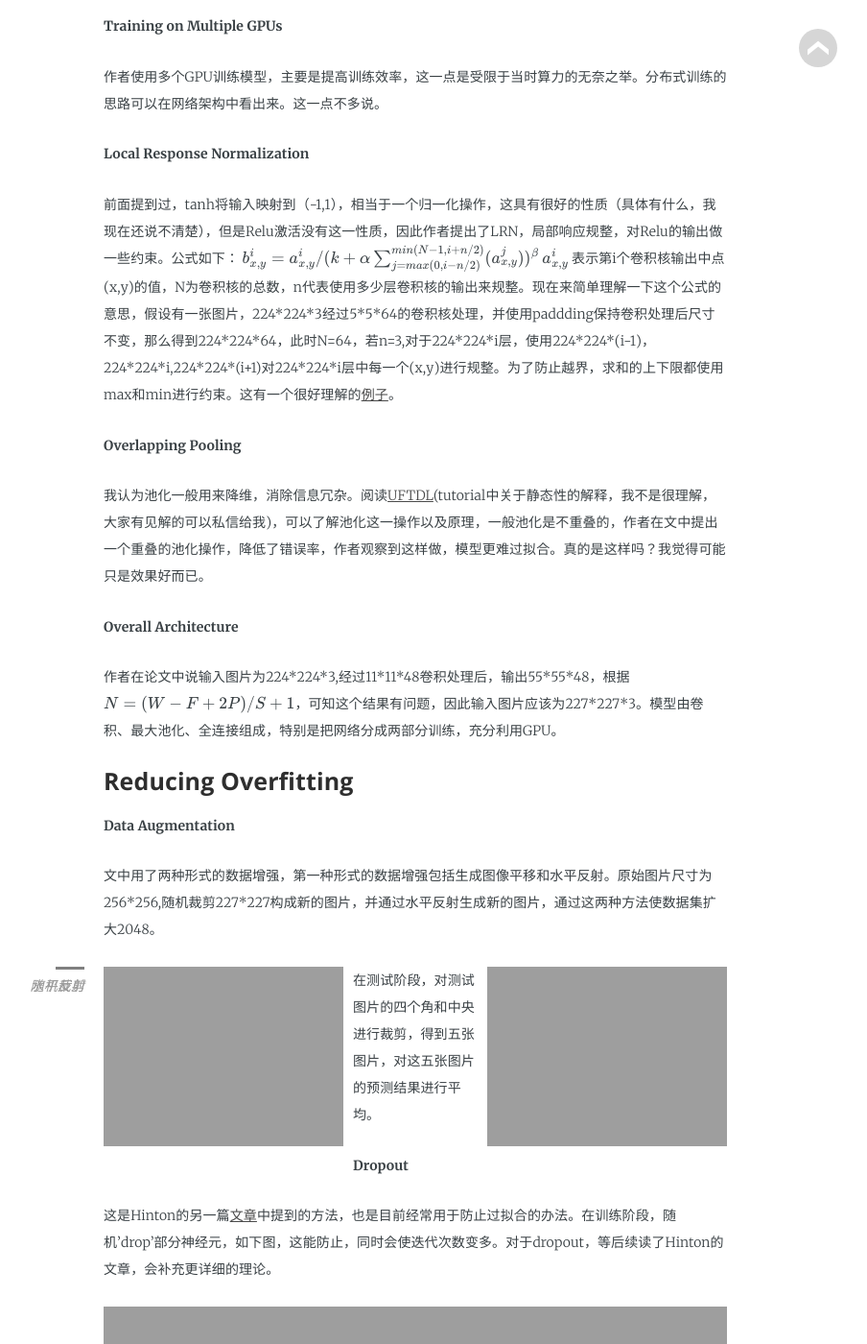
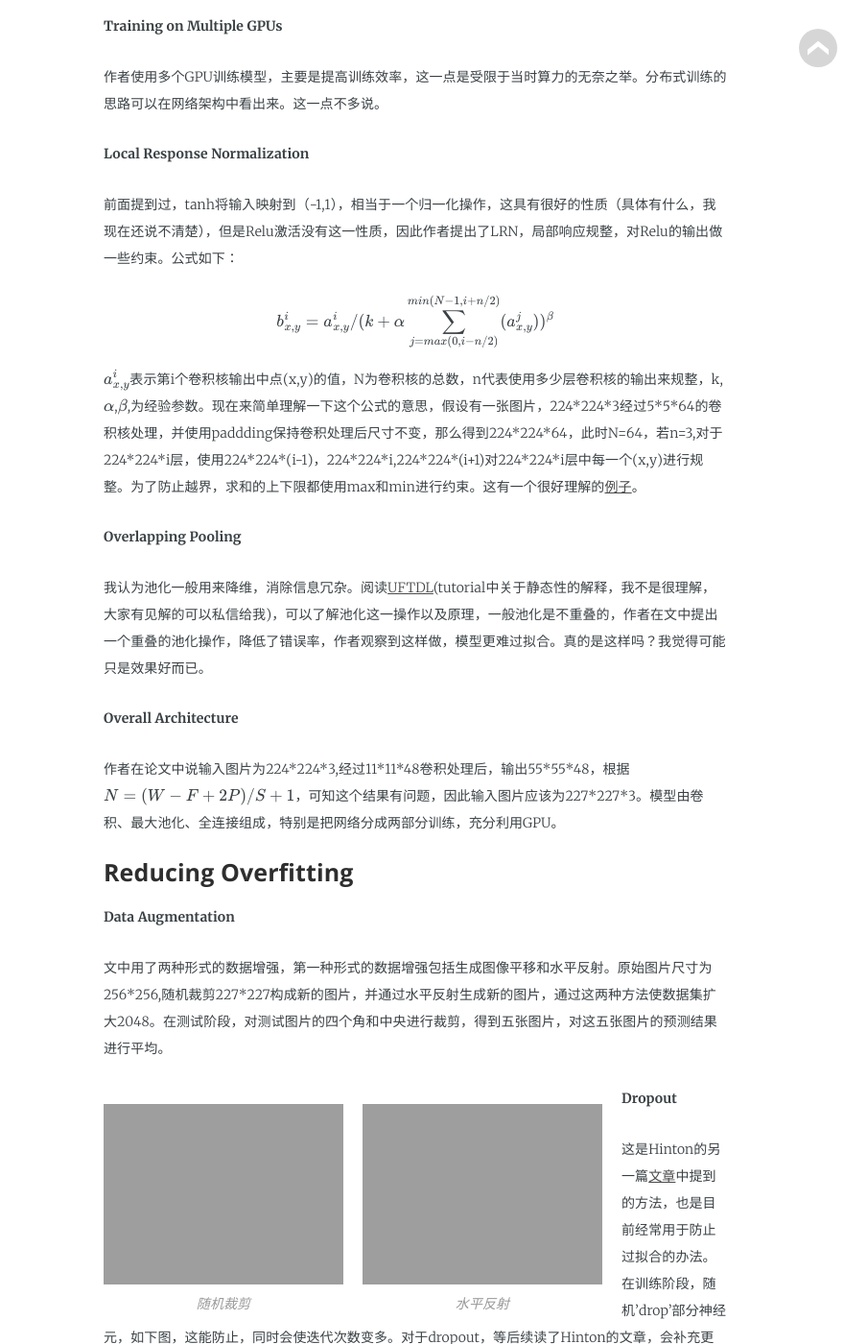
Before and after one commit to kleinzcy/kleinzcy.github.io, a Jekyll site: the page built from _posts/2019-06-23-alexnet.md, in a window 1280 px wide and 1400 px high, scrolled down 1508 px. Shown: the whole window at 96% size, without its empty margins (207-1111 px from the left). Built offline with Jekyll 4.4.1, drawn with Linux system fonts in a browser that asks for light colours; some web fonts are replaced; formulas are drawn with MathJax 3.

Commit message:
Update ImageNet Classification with Deep Convolutional Neural Networks

```diff
--- a/_posts/2019-06-23-alexnet.md
+++ b/_posts/2019-06-23-alexnet.md
@@ -30,8 +30,10 @@
 **Local Response Normalization**
 
   前面提到过，tanh将输入映射到（-1,1），相当于一个归一化操作，这具有很好的性质（具体有什么，我现在还说不清楚），但是Relu激活没有这一性质，因此作者提出了LRN，局部响应规整，对Relu的输出做一些约束。公式如下：
+
   $$ b^i_{x,y} = a^i_{x,y}/(k+\alpha \sum_{j=max(0,i-n/2)}^{min(N-1,i+n/2)}(a^j_{x,y}))^\beta $$
-  $$ a^i_{x,y} $$ 表示第i个卷积核输出中点(x,y)的值，N为卷积核的总数，n代表使用多少层卷积核的输出来规整。现在来简单理解一下这个公式的意思，假设有一张图片，224\*224\*3经过5\*5\*64的卷积核处理，并使用paddding保持卷积处理后尺寸不变，那么得到224\*224\*64，此时N=64，若n=3,对于224\*224\*i层，使用224\*224\*(i-1)，224\*224\*i,224\*224\*(i+1)对224\*224\*i层中每一个(x,y)进行规整。为了防止越界，求和的上下限都使用max和min进行约束。这有一个很好理解的[例子](https://blog.csdn.net/yangdashi888/article/details/77918311)。
+
+  $$ a^i_{x,y} $$表示第i个卷积核输出中点(x,y)的值，N为卷积核的总数，n代表使用多少层卷积核的输出来规整，k,$$\alpha$$,$$\beta$$,为经验参数。现在来简单理解一下这个公式的意思，假设有一张图片，224\*224\*3经过5\*5\*64的卷积核处理，并使用paddding保持卷积处理后尺寸不变，那么得到224\*224\*64，此时N=64，若n=3,对于224\*224\*i层，使用224\*224\*(i-1)，224\*224\*i,224\*224\*(i+1)对224\*224\*i层中每一个(x,y)进行规整。为了防止越界，求和的上下限都使用max和min进行约束。这有一个很好理解的[例子](https://blog.csdn.net/yangdashi888/article/details/77918311)。
 
 **Overlapping Pooling**
 
@@ -45,16 +47,21 @@
 
 **Data Augmentation**
 
-  文中用了两种形式的数据增强，第一种形式的数据增强包括生成图像平移和水平反射。原始图片尺寸为256\*256,随机裁剪227\*227构成新的图片，并通过水平反射生成新的图片，通过这两种方法使数据集扩大2048。
+  文中用了两种形式的数据增强，第一种形式的数据增强包括生成图像平移和水平反射。原始图片尺寸为256\*256,随机裁剪227\*227构成新的图片，并通过水平反射生成新的图片，通过这两种方法使数据集扩大2048。在测试阶段，对测试图片的四个角和中央进行裁剪，得到五张图片，对这五张图片的预测结果进行平均。
 
-   <figure>
+  <aside>
+   <figure class="left">
       <img src="{{ "/media/img/AlexNet-Data-Augmentation-Mirror-Image.jpg#left" | absolute_url }}" />
       <figcaption>随机裁剪</figcaption>
-      <img src="{{ "/media/img/AlexNet-Data-Augmentation-Random-Crops.jpg#right" | absolute_url }}" />
+   </figure>
+  </aside>
+
+  <aside>
+   <figure class="left">
+        <img src="{{ "/media/img/AlexNet-Data-Augmentation-Random-Crops.jpg#right" | absolute_url }}" />
       <figcaption>水平反射</figcaption>
    </figure>
-
-  在测试阶段，对测试图片的四个角和中央进行裁剪，得到五张图片，对这五张图片的预测结果进行平均。
+  </aside>
 
 **Dropout**
 
```
